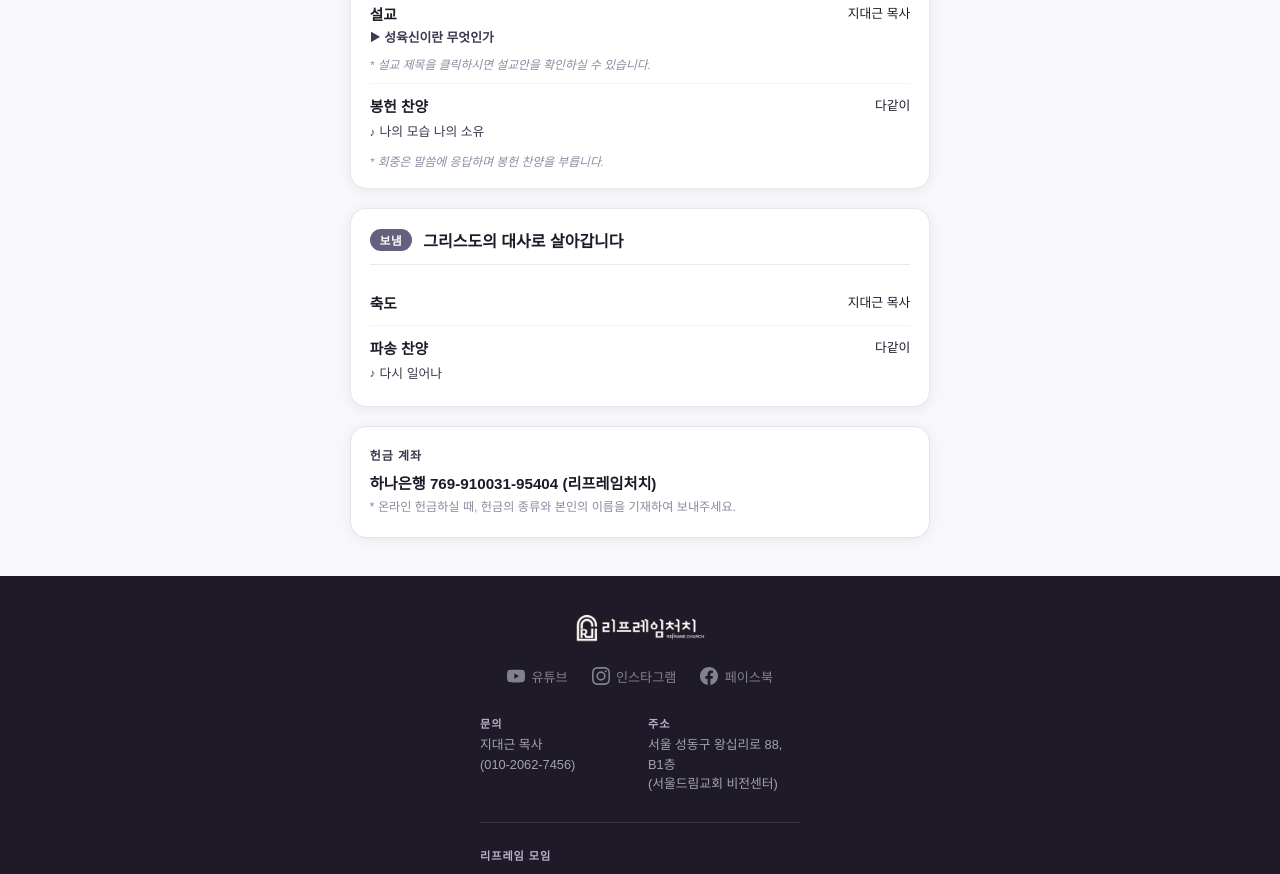
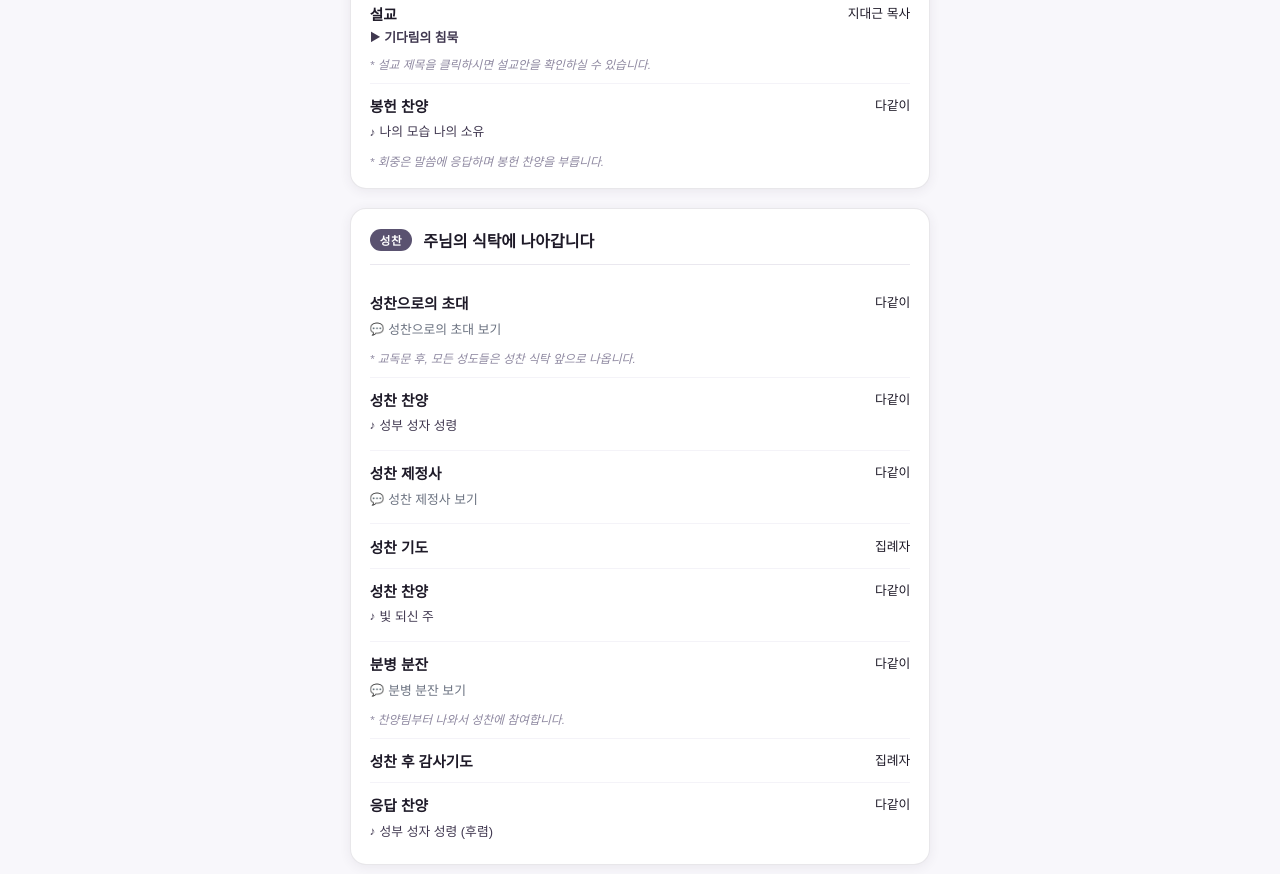
Before and after one commit to smart9592/reframechurch, a plain HTML site: page index.html in a window 1280 px wide. Shown: the part 1065-1939 px from the top of the page. Drawn offline with Linux system fonts and the light colour scheme.

Commit message:
Update index.html

```diff
--- a/index.html
+++ b/index.html
@@ -4,8 +4,8 @@
 <meta charset="UTF-8">
 <meta name="viewport" content="width=device-width, initial-scale=1.0">
 <title>리프레임처치 주보</title>
-<meta property="og:title" content="리프레임처치 주보 | 성육신 시즌 첫번째 주일 2026. 11. 22.">
-<meta property="og:description" content="성육신 시즌 첫번째 주일 · 2026. 11. 22.">
+<meta property="og:title" content="리프레임처치 주보 | 대림절 첫번째 주일 2026. 11. 29.">
+<meta property="og:description" content="대림절 첫번째 주일 · 2026. 11. 29.">
 <meta property="og:image" content="https://raw.githubusercontent.com/smart9592/reframechurch/refs/heads/main/image.png">
 <meta property="og:type" content="website">
 <style>
@@ -103,9 +103,9 @@
     <img src="https://raw.githubusercontent.com/smart9592/reframechurch/refs/heads/main/1688777944179.png" alt="리프레임처치" style="width: 200px; max-width: 70%; filter: brightness(0);" onerror="this.style.display='none'; this.nextElementSibling.style.display='block';">
     <div style="display:none; font-size:1.4rem; font-weight:700; letter-spacing:0.08em; color:#1E1A28;">리프레임처치</div>
   </div>
-  <div class="date">2026. 11. 22. PM 1:00</div>
-  <div class="title">성육신 시즌 첫번째 주일</div>
-  <div class="subtitle">Season of Incarnation : 1st wk.</div>
+  <div class="date">2026. 11. 29. PM 1:00</div>
+  <div class="title">대림절 첫번째 주일</div>
+  <div class="subtitle">Season of Advent : 1st wk.</div>
   <div class="hero-verse">
     "내 안에 생명의 빛"<br>
     <span style="font-size:0.78rem; color:#7E7890;">그에게서 생명을 얻었으니, 그 생명은 사람의 빛이었다.</span><br>
@@ -132,7 +132,7 @@
     <div class="order-item">
       <div class="item-left">
         <div class="item-name">예배의 부름</div>
-        <div class="item-detail"><button class="verse-btn" onclick="openPopup('verse','시편 23:1-6',true)">시편 23:1-6</button></div>
+        <div class="item-detail"><button class="verse-btn" onclick="openPopup('verse','시편 80:1, 3, 14-18',true)">시편 80:1, 3, 14-18</button></div>
       </div>
       <div class="item-right"><div class="item-who">인도자</div></div>
     </div>
@@ -151,7 +151,7 @@
     </div>
     <div class="order-item">
       <div class="item-left"><div class="item-name">대표 기도</div></div>
-      <div class="item-right"><div class="item-who">이현경 자매</div></div>
+      <div class="item-right"><div class="item-who">김영민 집사</div></div>
     </div>
   </div>
 
@@ -164,9 +164,9 @@
     <div class="order-item">
       <div class="item-left">
         <div class="item-name">성무일과</div>
-        <div class="item-detail"><button class="verse-btn" onclick="openPopup('verse','성무일과',true)">요한복음 1:14</button></div>
+        <div class="item-detail"><button class="verse-btn" onclick="openPopup('verse','성무일과',true)">누가복음 1:1-25</button></div>
       </div>
-      <div class="item-right"><div class="item-who">이현경 자매</div></div>
+      <div class="item-right"><div class="item-who">김영민 집사</div></div>
     </div>
     <div class="order-item">
       <div class="item-left"><div class="item-name">광고</div><div class="item-detail"><button class="notice-btn" onclick="openPopup('notice','리프레임 소식',false)">리프레임 소식</button></div></div>
@@ -175,7 +175,7 @@
     <div class="order-item">
       <div class="item-left">
         <div class="item-name">설교</div>
-        <div class="item-detail"><a class="sermon-link" href="https://m.site.naver.com/1s2FC" target="_blank">성육신이란 무엇인가</a></div>
+        <div class="item-detail"><a class="sermon-link" href="https://m.site.naver.com/1s2FC" target="_blank">기다림의 침묵</a></div>
         <div class="note">* 설교 제목을 클릭하시면 설교안을 확인하실 수 있습니다.</div>
       </div>
       <div class="item-right"><div class="item-who">지대근 목사</div></div>
@@ -185,6 +185,66 @@
         <div class="item-name">봉헌 찬양</div>
         <div class="item-detail"><button class="song-btn" onclick="openPopup('song','나의 모습 나의 소유',false)">나의 모습 나의 소유</button></div>
         <div class="note">* 회중은 말씀에 응답하며 봉헌 찬양을 부릅니다.</div>
+      </div>
+      <div class="item-right"><div class="item-who">다같이</div></div>
+    </div>
+  </div>
+
+  <!-- 성찬 -->
+  <div class="section">
+    <div class="section-header">
+      <div class="section-badge green-sacrament">성찬</div>
+      <div class="section-title">주님의 식탁에 나아갑니다</div>
+    </div>
+    <div class="order-item">
+      <div class="item-left">
+        <div class="item-name">성찬으로의 초대</div>
+        <div class="item-detail"><button class="text-btn" onclick="openPopup('text','성찬으로의 초대',true)">성찬으로의 초대 보기</button></div>
+        <div class="note">* 교독문 후, 모든 성도들은 성찬 식탁 앞으로 나옵니다.</div>
+      </div>
+      <div class="item-right"><div class="item-who">다같이</div></div>
+    </div>
+    <div class="order-item">
+      <div class="item-left">
+        <div class="item-name">성찬 찬양</div>
+        <div class="item-detail"><button class="song-btn" onclick="openPopup('song','성부 성자 성령',false)">성부 성자 성령</button></div>
+      </div>
+      <div class="item-right"><div class="item-who">다같이</div></div>
+    </div>
+    <div class="order-item">
+      <div class="item-left">
+        <div class="item-name">성찬 제정사</div>
+        <div class="item-detail"><button class="text-btn" onclick="openPopup('text','성찬 제정사',true)">성찬 제정사 보기</button></div>
+      </div>
+      <div class="item-right"><div class="item-who">다같이</div></div>
+    </div>
+    <div class="order-item">
+      <div class="item-left"><div class="item-name">성찬 기도</div></div>
+      <div class="item-right"><div class="item-who">집례자</div></div>
+    </div>
+    <div class="order-item">
+      <div class="item-left">
+        <div class="item-name">성찬 찬양</div>
+        <div class="item-detail"><button class="song-btn" onclick="openPopup('song','빛 되신 주',false)">빛 되신 주</button></div>
+      </div>
+      <div class="item-right"><div class="item-who">다같이</div></div>
+    </div>
+    <div class="order-item">
+      <div class="item-left">
+        <div class="item-name">분병 분잔</div>
+        <div class="item-detail"><button class="text-btn" onclick="openPopup('text','분병 분잔',true)">분병 분잔 보기</button></div>
+        <div class="note">* 찬양팀부터 나와서 성찬에 참여합니다.</div>
+      </div>
+      <div class="item-right"><div class="item-who">다같이</div></div>
+    </div>
+    <div class="order-item">
+      <div class="item-left"><div class="item-name">성찬 후 감사기도</div></div>
+      <div class="item-right"><div class="item-who">집례자</div></div>
+    </div>
+    <div class="order-item">
+      <div class="item-left">
+        <div class="item-name">응답 찬양</div>
+        <div class="item-detail"><button class="song-btn" onclick="openPopup('song','성부 성자 성령 후렴',false)">성부 성자 성령 (후렴)</button></div>
       </div>
       <div class="item-right"><div class="item-who">다같이</div></div>
     </div>
@@ -296,6 +356,17 @@ const LEGEND = `<div class="popup-legend"><span><span class="icon-t">†</span>
 const LECT_LEGEND = `<div class="popup-legend"><span><span class="icon-t">†</span> 봉독자</span><span><span class="icon-c">✦</span> 다같이</span></div><hr class="popup-divider">`;
 
 const data = {
+  '빛 되신 주': `빛 되신 주 어둠 가운데 비추사 내 눈 보게 하소서\n예배하는 선한 마음 주시고 산 소망이 되시네\n나 주를 경배하리 엎드려 절하며 고백해 주 나의 하나님\n오 사랑스런 주님 존귀한 예수님 아름답고 놀라우신 주\n다 알 수 없네 주의 은혜 내 죄 위한 주 십자가(X 2)`,
+
+  '성부 성자 성령 후렴': `아멘 아멘 아멘 아멘(X 2)`,
+
+  '분병 분잔': `† 이것은 그리스도의 몸입니다.\n✦ 아멘.\n† 이것은 그리스도의 피입니다.\n✦ 아멘.`,
+
+  '성찬 제정사': `† (말씀 봉독 후) 이것은 주님께 전해 받은 것입니다.\n✦ 주 예수님, 우리가 먹고 마실 때마다 우리를 위해 찢기시고, 흘리시고, 나누어 주신 그 사랑과 은혜를 기억합니다.`,
+
+  '성부 성자 성령': `성부 성자 성령 하나님 우리게 오소서(X 2)\n나의 하나님 나의 예수님 능력의 주 성령\n성부 성자 성령 하나님 우리게 오소서(X 2)`,
+
+  '성찬으로의 초대': `† 주님께서 베푸신 환대의 식탁에 성도들을 초대합니다.\n✦ 감사함으로 주님 앞에 나아갑니다.\n† 주님께서 여러분들과 함께 하시기를 빕니다.\n✦ 목사님과 함께 하기를 빕니다.\n† 주님을 향해 마음을 드높이십시오.\n✦ 우리 마음을 주님께 높이 듭니다.\n† 우리 주 하나님께 감사합시다.\n✦ 이는 주님의 백성이 마땅히 해야 할 바입니다.`,
 
 
 
@@ -308,13 +379,14 @@ const data = {
 
 
 
-  '시편 23:1-6': `1. 주님은 나의 목자시니, 내게 부족함 없어라.\n2. 나를 푸른 풀밭에 누이시며 쉴 만한 물 가로 인도하신다.\n3. 나에게 다시 새 힘을 주시고, 당신의 이름을 위하여 바른 길로 나를 인도하신다.\n4. 내가 비록 죽음의 그늘 골짜기로 다닐지라도, 주님께서 나와 함께 계시고, 주님의 막대기와 지팡이로 나를 보살펴 주시니, 내게는 두려움이 없습니다.\n5. 주님께서는, 내 원수들이 보는 앞에서 내게 잔칫상을 차려 주시고, 내 머리에 기름 부으시어 나를 귀한 손님으로 맞아 주시니, 내 잔이 넘칩니다.\n6. 진실로 주님의 선하심과 인자하심이 내가 사는 날 동안 나를 따르리니, 나는 주님의 집으로 돌아가 영원히 그 곳에서 살겠습니다.`,
 
-  '성무일과': `† 오늘 우리에게 주시는 하나님의 말씀은 요한복음 1:14 입니다.
+  '시편 80:1, 3, 14-18': `1. 아, 이스라엘의 목자이신 주님, 요셉을 양 떼처럼 인도하시는 주님, 귀를 기울여 주십시오. 그룹 위에 앉으신 주님, 빛으로 나타나 주십시오.\n3. 하나님, 우리를 회복시켜 주십시오. 우리가 구원을 받도록, 주님의 빛나는 얼굴을 나타내어 주십시오.\n14. 만군의 하나님, 우리에게 돌아오십시오. 하늘에서 내려다보시고, 이 포도나무를 보살펴 주십시오.\n15. 주님의 오른손으로 심으신 이 줄기와 주님께서 몸소 굳세게 키우신 햇가지를 보살펴 주십시오.\n16. 주님의 포도나무는 불타고 꺾이고 있습니다. 주님의 분노로 그들은 멸망해 갑니다.\n17. 주님의 오른쪽에 있는 사람, 주님께서 몸소 굳게 잡아 주신 인자 위에, 주님의 손을 얹어 주십시오.\n18. 그리하면 우리가 주님을 떠나지 않을 것이니, 주님의 이름을 부를 수 있도록 우리에게 새 힘을 주십시오.`,
+
+  '성무일과': `† 오늘 우리에게 주시는 하나님의 말씀은 누가복음 1:1-25 입니다.
 
 ─── 말씀 봉독 ───
 
-14. 그 말씀은 육신이 되어 우리 가운데 사셨다. 우리는 그의 영광을 보았다. 그것은 아버지께서 주신, 외아들의 영광이었다. 그는 은혜와 진리가 충만하였다.
+(누가복음 1:1-25 본문을 넣어주세요)
 
 † 이는 하나님의 말씀입니다.
 ✦ 아멘.`,
@@ -322,7 +394,7 @@ const data = {
 
   '사도신경': `나는 전능하신 아버지 하나님, 천지의 창조주를 믿습니다.\n나는 그의 유일하신 아들, 우리 주 예수 그리스도를 믿습니다.\n그는 성령으로 잉태되어 동정녀 마리아에게서 나시고,\n본디오 빌라도에게 고난을 받아 십자가에 못 박혀 죽으시고,\n장사된 지 사흘만에 죽은 자 가운데서 다시 살아나셨으며,\n하늘에 오르시어 전능하신 아버지 하나님 우편에 앉아 계시다가,\n거기로부터 살아있는 자와 죽은 자를 심판하러 오십니다.\n나는 성령을 믿으며, 거룩한 공교회와 성도의 교제와\n죄를 용서받는 것과 몸의 부활과 영생을 믿습니다. 아멘.`,
 
-  '리프레임 소식': `오늘 리프레임처치 예배에 오신 모든 분들을 주님의 이름으로 환영하고 축복합니다.\n\n1. 26년 성육신 시즌\n- 성육신은 하나님이신 예수님이 마리아를 통해 육신의 몸을 입고 인간이 사는 이 땅에 내려오신 사건이다.\n  이 시즌 안에 대림절은 성탄절에 예수님이 오시는 날을 기준으로 4주를 준비하며 기다립니다.\n* 11월 29일부터 대림절이 시작되며, 이 기간에는 매주 주일 예배 시 성찬이 진행됩니다.\n\n2. 대림절 향심기도\n- 일시 : 평일, 오전 6시 30분(20분간)\n* 대림절 기간 동안 우리의 마음을 비우며 주님 앞에 나아갑니다.\n\n3. 공동체 영성 모임\n- 일시 : 매주 화-목, 오후 10시\n- 내용 : 하루씨앗 묵상\n* 이번 주 인도자는 이현경 자매입니다.\n** 11월 27일 금요기도회는 쉬어갑니다.\n\n4. 연말정산용 개인정보 이용 동의서\n- 기부금 영수증 연말정산을 희망하시는 경우, 개인정보 이용 동의서를 작성하여 제출해 주세요.\n\n5. 다음 주 공동 식사\n- 담당 : 문선미 집사, 박예찬 형제, 한새미 자매`,
+  '리프레임 소식': `오늘 리프레임처치 예배에 오신 모든 분들을 주님의 이름으로 환영하고 축복합니다.\n\n1. 대림절 금식과 기도\n- 내용 : 매일 한 끼를 금식하며 헌금\n* 대림절 기간 매주 성찬이 있습니다.\n\n2. 대림절 향심기도\n- 일시 : 평일, 오전 6시 30분(20분간)\n* 대림절 기간 동안 우리의 마음을 비우며 주님 앞에 나아갑니다.\n\n3. 교우 동정\n- 홍샛별 집사 개인전\n  • 기간 : 26년 12월 1일 - 27년 2월 28일\n  • 장소 : 얼쓰갤러리카페(경기도 이천)\n\n4. 다음 주 공동 식사\n- 담당 : 김윤경, 김영민-홍샛별, 이현경\n\n5. 식사 준비조 변경\n1조 : 김학호-임하늬, 장동진-조은유, 박예찬\n2조 : 문선미, 김병민, 한새미\n3조 : 이희준, 강은경, 김시원\n4조 : 김윤경, 김영민-홍샛별, 이현경\n\n6. 소그룹 변경\n1조 : 지대근 - 김영민, 김학호, 문선미, 한새미\n2조 : 이희준 - 강은경, 김시원\n3조 : 임하늬 - 김병민, 장동진, 조은유, 홍샛별\n4조 : 김윤경 - 박예찬, 이현경\n\n7. 공동체 영성 모임\n- 일시 : 매주 화-목, 오후 10시\n- 내용 : 하루씨앗 묵상\n* 이번 주 인도자는 박예찬 형제입니다.\n\n8. 연말정산용 개인정보 이용 동의서\n- 기부금 영수증 연말정산을 희망하시는 경우, 개인정보 이용 동의서를 작성하여 제출해 주세요.`,
 
   '다시 일어나': `다시 일어나 주를 예배함이\n내 모든 기쁨이 되리\n그의 기쁨 되어 삶의 모든 순간을\n주께 다 내어드리리`,
 
```
